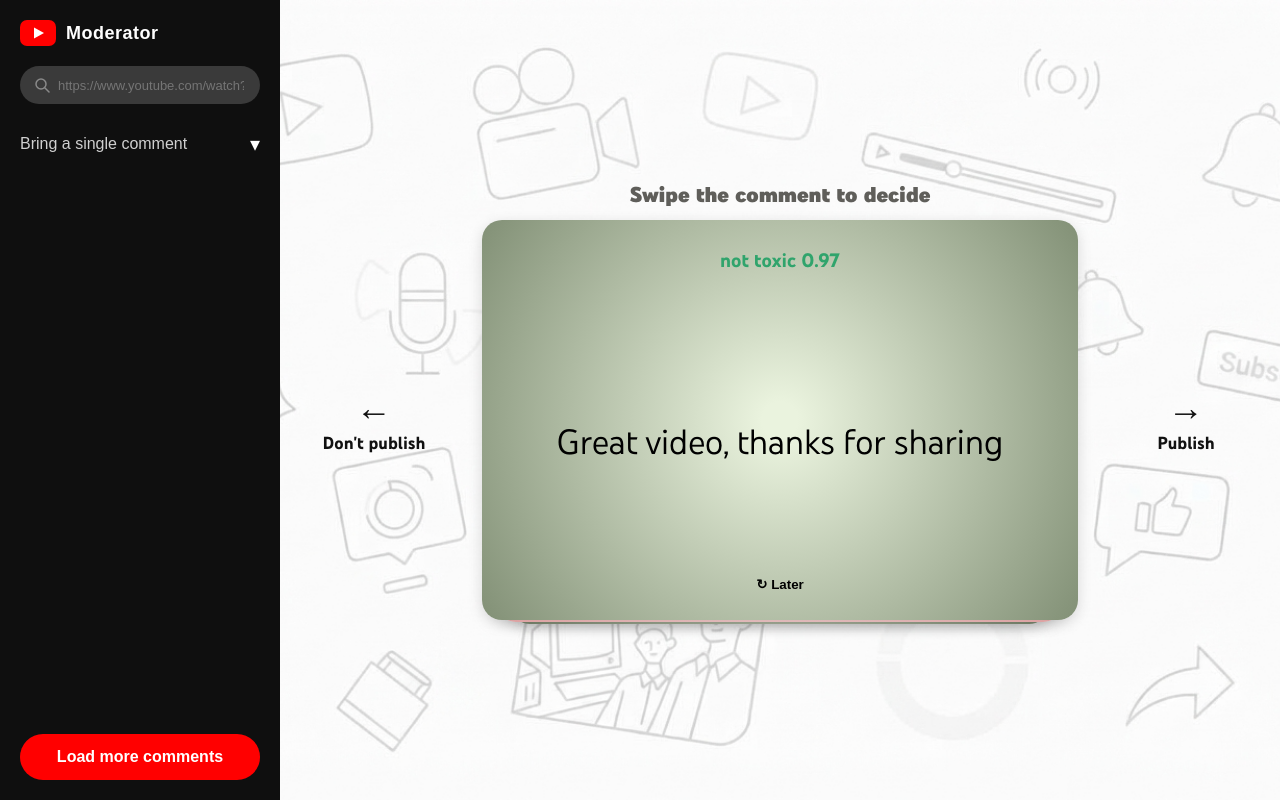
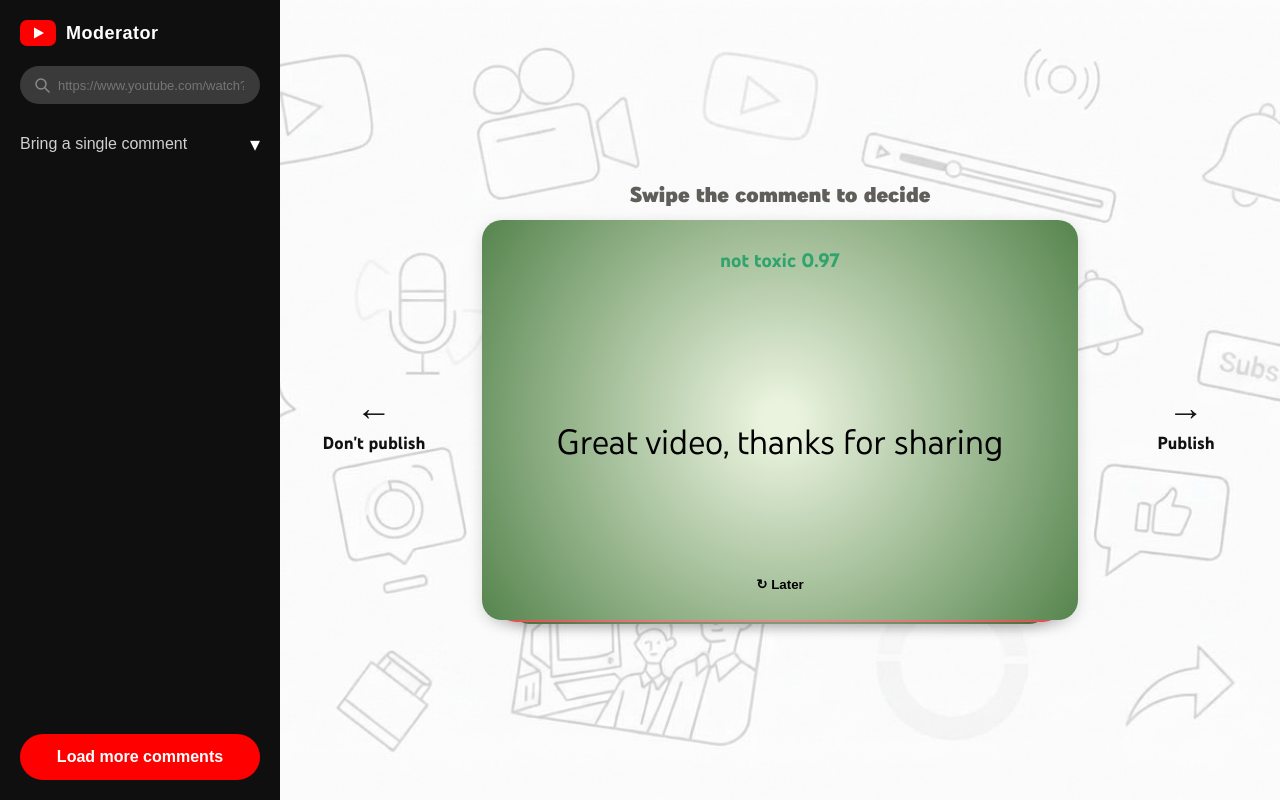
Before and after one commit to Bootcamp-IA-MAD-P7/mod3-project2-nlp-group2, a React (Vite) app in the folder frontend/: page / in a window 1280 px wide. Built offline with nearby package versions, Linux system fonts and the light colour scheme.

Commit message:
feat(front): set page title and favicon, adjust card size

```diff
--- a/frontend/index.html
+++ b/frontend/index.html
@@ -2,10 +2,10 @@
 <html lang="en">
   <head>
     <meta charset="UTF-8" />
-    <link rel="icon" type="image/svg+xml" href="/favicon.svg" />
+    <link rel="icon" type="image/svg+xml" href="/favicon.png" />
     <meta name="viewport" content="width=device-width, initial-scale=1.0" />
     <link href="https://fonts.googleapis.com/css2?family=Roboto:wght@400;500;700;900&display=swap" rel="stylesheet" />
-    <title>frontend</title>
+    <title>Moderator</title>
   </head>
   <body>
     <div id="root"></div>
--- a/frontend/src/components/Card.tsx
+++ b/frontend/src/components/Card.tsx
@@ -67,8 +67,8 @@ export function Card({ comment, isTop, depth, onDecide }: CardProps) {
                 height: "100%",
                 borderRadius: 20,
                 background: toxic
-                    ? "radial-gradient(circle at center, #FCEBEB 5%, #F09595 150%)"
-                    : "radial-gradient(circle at center, #EAF3DE 5%, #4B5C3F 150%)",
+                    ? "radial-gradient(circle at center, #FCEBEB 5%, #FF0000 150%)"
+                    : "radial-gradient(circle at center, #EAF3DE 5%, #074a01 150%)",
                 boxShadow: "0 4px 14px rgba(0,0,0,0.15)", // contained shadow, not a large blur
                 padding: 28,
                 boxSizing: "border-box",
--- a/frontend/src/components/ModerationDeck.tsx
+++ b/frontend/src/components/ModerationDeck.tsx
@@ -11,7 +11,7 @@ export function ModerationDeck({ queue, onDecide }: ModerationDeckProps) {
         <div
             style={{
                 position: "relative",
-                width: "min(660px, 100%)",
+                width: "min(800px, 100%)",
                 height: "min(400px, 100%)",
                 aspectRatio: "660 / 400",
                 margin: "0 auto",
```
Also changed, not shown: frontend/public/favicon.png (added).
